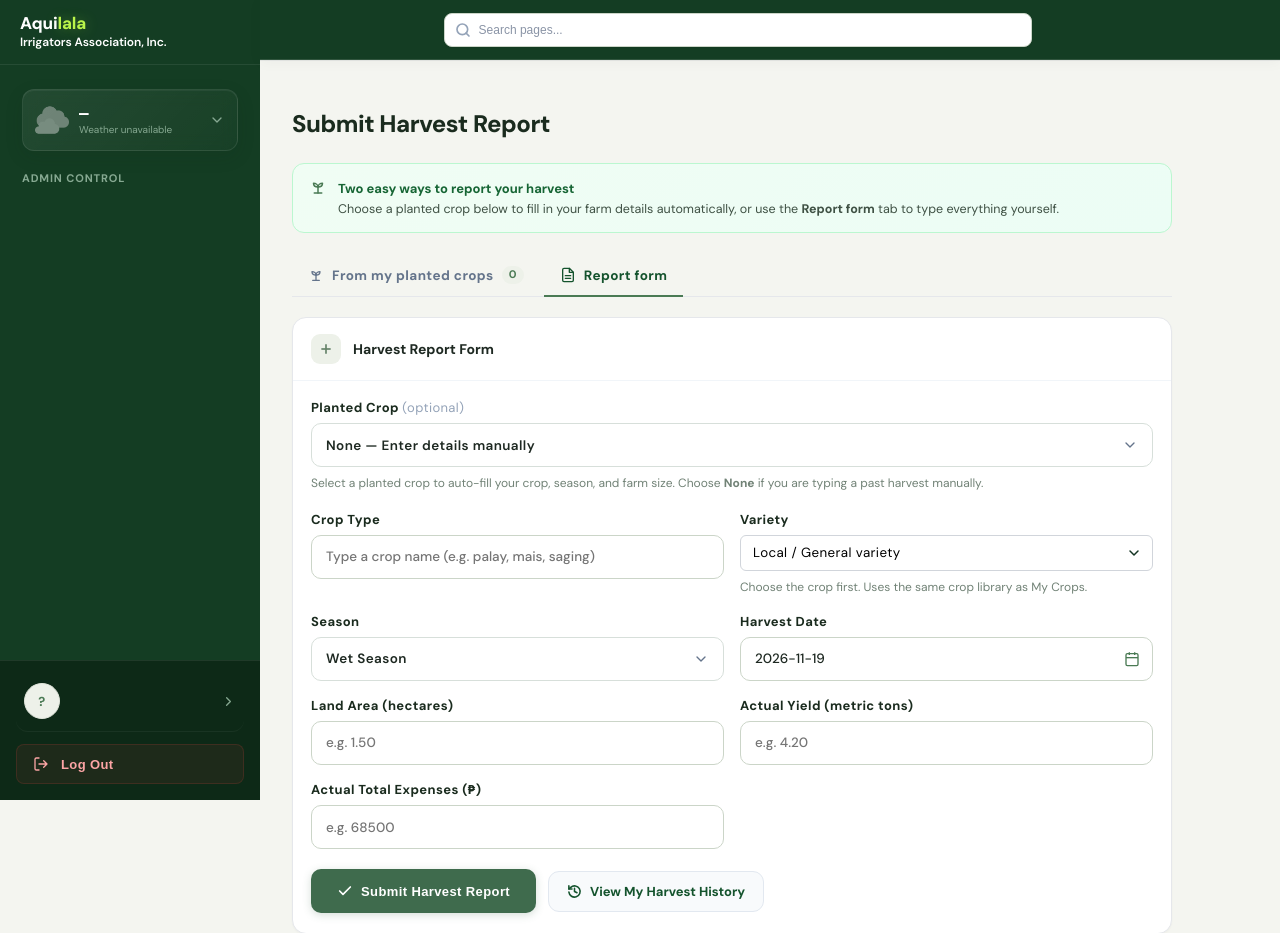
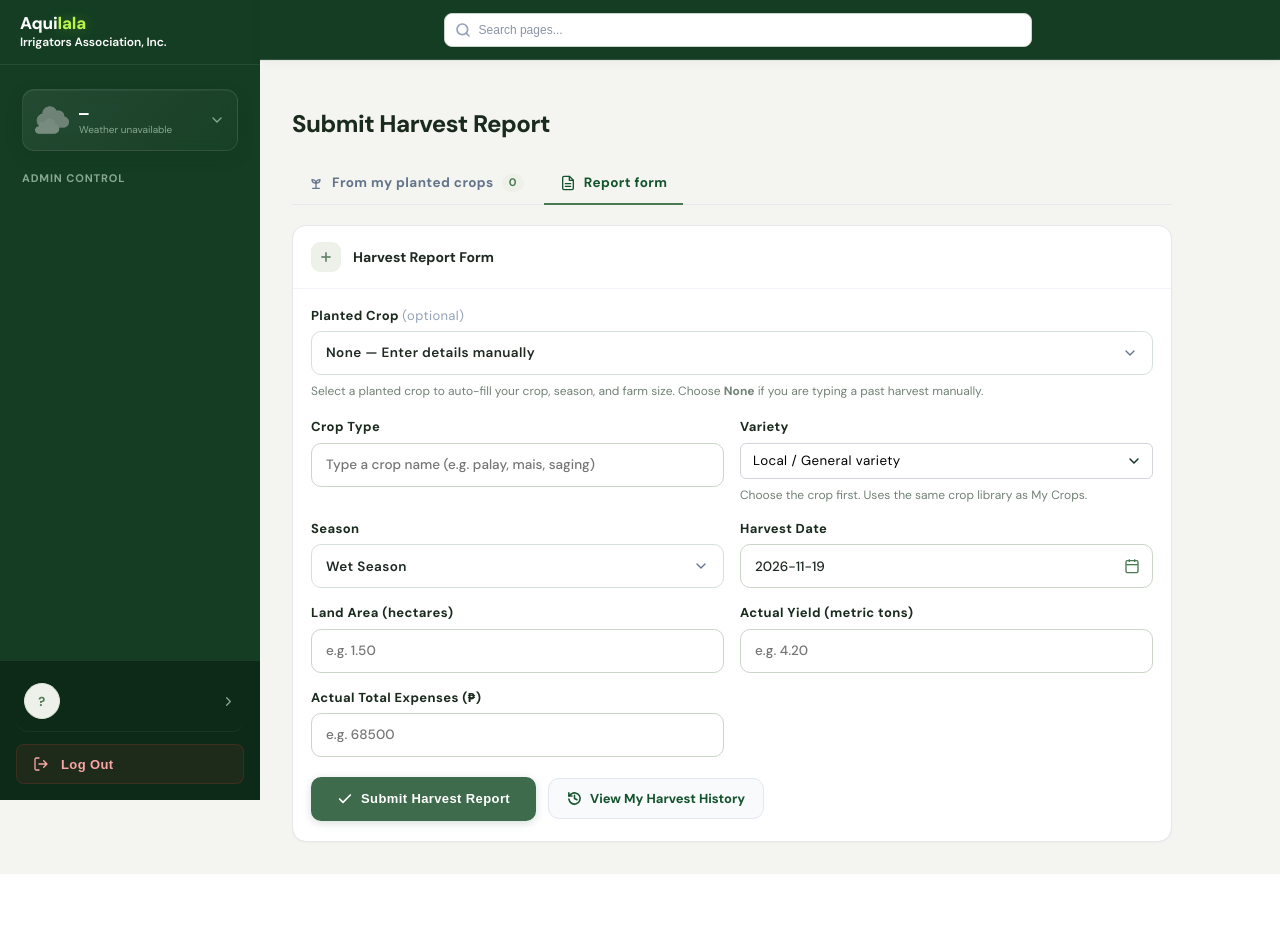
Before and after one commit to guraycha03/aquilala-system, a Laravel app: template resources/views/farmer/harvests/create.blade.php in a window 1280 px wide. Shown: the top 933 px of the page. After the commit the page ends 874 px from the top, so only its background shows below. Run offline with Laravel 12, Linux system fonts and the light colour scheme; the template is opened without the code that fills it, so the values that code supplies are empty; data comes from the database, SQL or seed files in the repository; some libraries are stand-ins or nearby versions.

Commit message:
Remove harvest instructions text

```diff
--- a/resources/views/farmer/harvests/create.blade.php
+++ b/resources/views/farmer/harvests/create.blade.php
@@ -366,13 +366,7 @@
     </div>
   @endif
 
-  <div class="sync-note">
-    <svg viewBox="0 0 24 24" width="18" height="18" stroke="#4A7A54" stroke-width="2" fill="none" stroke-linecap="round" stroke-linejoin="round"><path d="M7 20h10"/><path d="M12 20v-8"/><path d="M12 12c-3 0-6-1-6-5 3 0 6 2 6 5"/><path d="M12 12c3 0 6-1 6-5-3 0-6 2-6 5"/></svg>
-    <div>
-      <b>Two easy ways to report your harvest</b>
-      <p>Choose a planted crop below to fill in your farm details automatically, or use the <strong>Report form</strong> tab to type everything yourself.</p>
-    </div>
-  </div>
+
 
   @php
       $openForm = $errors->any() || old('crop_batch_id') || ($batches ?? collect())->isEmpty();
```
